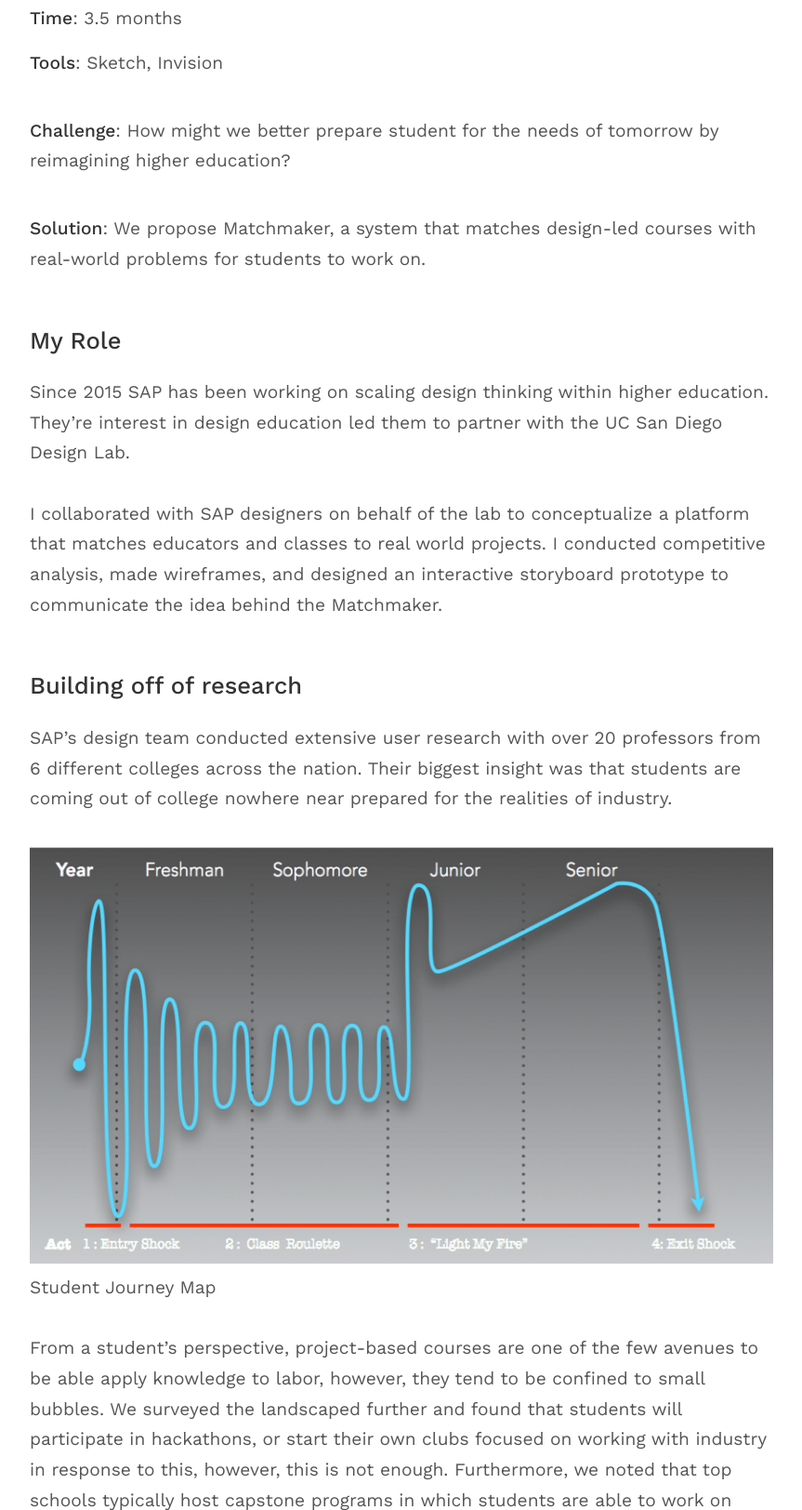
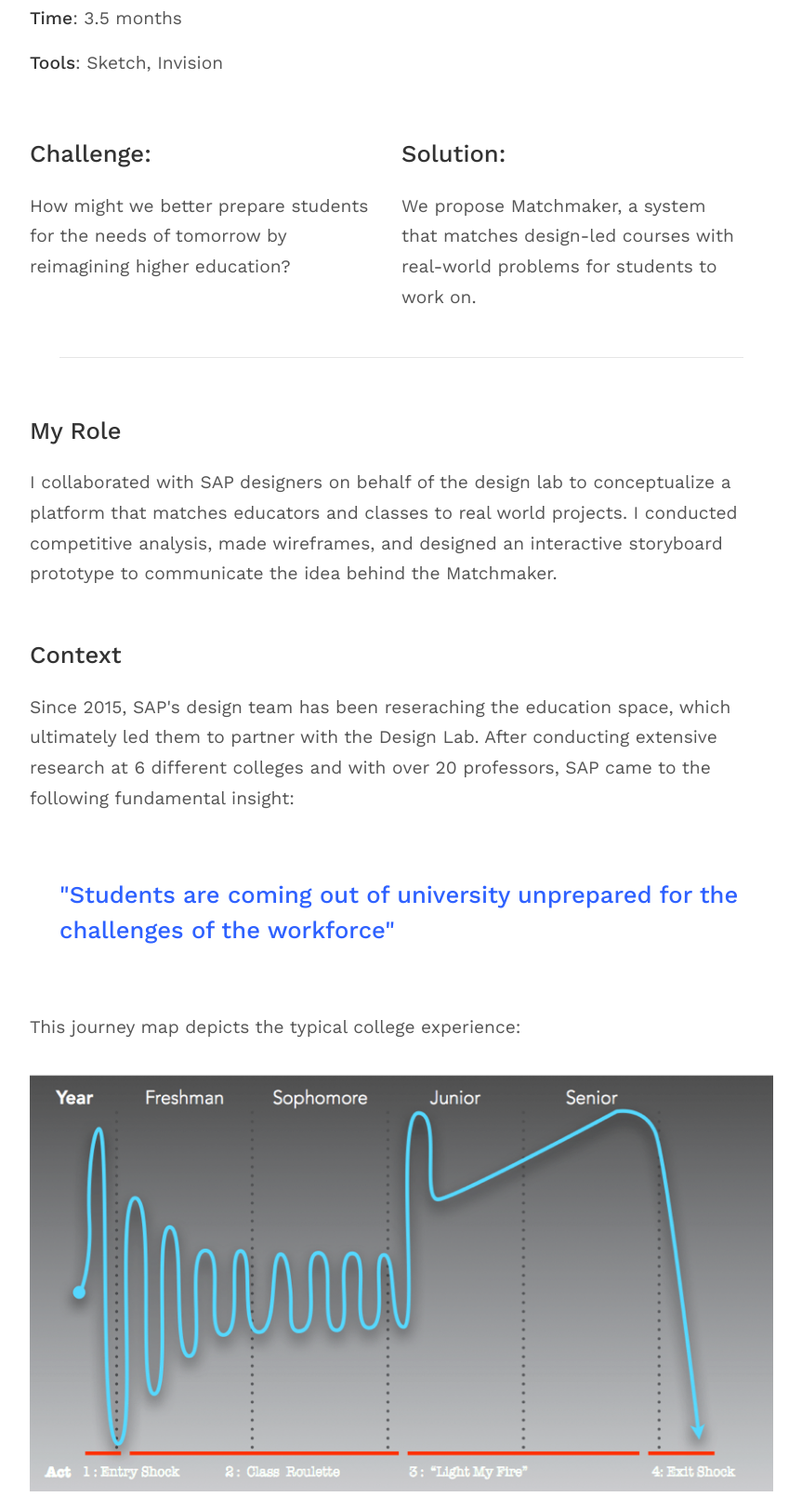
Before and after one commit to barreraelmer/barreraelmer.github.io, a plain HTML site: page matchmaker.html in a window 1280 px wide. Shown: the part 640-2264 px from the top of the page at 93% size, without its empty margins (208-1071 px from the left). Drawn offline with nearby package versions, Linux system fonts and the light colour scheme.

Commit message:
Added content

```diff
--- a/css/stylesheet.css
+++ b/css/stylesheet.css
@@ -60,6 +60,14 @@ a:hover {
 
 .align-right {
   text-align: right;
+}
+
+hr.break {
+    margin: 2rem 2rem;
+    border: 0;
+    height: 0;
+    border-top: 1px solid rgba(0, 0, 0, 0.1);
+    border-bottom: 1px solid rgba(255, 255, 255, 0.3);
 }
 /* Header */
 
@@ -190,12 +198,22 @@ a:hover {
   -webkit-box-flex: 1 0 50%;   /* OLD - iOS 6-, Safari 3.1-6 */
   -webkit-flex: 1 0 50%;       /* Safari 6.1+. iOS 7.1+, BB10 */
   -ms-flex: 1 0 50%;           /* IE 10 */
-
   flex: 1 0 50%;
-
 }
 
+.col-post {
+  -webkit-box-flex: 1 0 50%;   /* OLD - iOS 6-, Safari 3.1-6 */
+  -webkit-flex: 1 0 50%;       /* Safari 6.1+. iOS 7.1+, BB10 */
+  -ms-flex: 1 0 50%;           /* IE 10 */
+  flex: 1 0 50%;
+}
 
+.col-post > p {
+  max-width: 23rem;
+}
+.top-align {
+  align-items: flex-start;
+}
 
 
 
@@ -318,6 +336,12 @@ a:hover {
   flex: 0 1 auto;
 }
 
+.highlight {
+  display: inline-block;
+  margin-left: 2rem;
+  color: #2e61ff;
+}
+
 @media screen and (max-width: 48rem) {
   .container {
     padding: 0rem 1rem 0rem 1rem;
@@ -327,6 +351,6 @@ a:hover {
     font-size: 1.8rem;
   }
   .work {
-    m
+
   }
 }
--- a/matchmaker.html
+++ b/matchmaker.html
@@ -25,38 +25,77 @@
     </div>
   </div>
   <div class="container content">
+
     <h1>Matchmaker</h1>
     <p><b>Made for</b>: SAP and the Design Lab</p>
     <p><b>Time</b>: 3.5 months</p>
     <p><b>Tools</b>: Sketch, Invision</p>
     <br>
-    <p><b>Challenge</b>: How might we better prepare student for the needs of tomorrow by reimagining higher education?
+
+    <div class="row top-align">
+      <div class="col-post">
+        <h2>Challenge:</h2><p>How might we better prepare students for the needs of tomorrow by reimagining higher education?
+        </p>
+      </div>
+      <div class="col-post">
+      <h2>Solution:</h2><p>We propose Matchmaker, a system that matches design-led courses with real-world problems for students to work on.
+        </p>
+      </div>
+    </div>
+
+    <hr class="break">
+
+    <h2>My Role</h2>
+
+    <p>I collaborated with SAP designers on behalf of the design lab to conceptualize a platform that matches educators and classes to real world projects. I conducted competitive analysis, made wireframes, and designed an interactive storyboard prototype to communicate the idea behind the Matchmaker.</p>
+
+    <h2>Context</h2>
+    <p>Since 2015, SAP's design team has been reseraching the education space, which ultimately led them to partner with the Design Lab. After conducting extensive research at 6 different colleges and with over 20 professors, SAP came to the following fundamental insight:</p>
+
+    <h2 class="highlight">"Students are coming out of university unprepared for the challenges of the workforce"</h2>
+    <br><br><br>
+
+    <p>This journey map depicts the typical college experience:
+    <br><br>
+    <img class="content-img" src="img/mm/studentjourneymap.png"></img>
+    <br><br>
+    Curious about what was currently being done to address this problem, we conducted a competitive analysis:
+    <br><br>
+    <img class="content-img" src="img/mm/mmca.png"></img>
     </p>
-    <br>
-    <p><b>Solution</b>: We propose Matchmaker, a system that matches design-led courses with real-world problems for students to work on.
+    <h2>
+    We learned that:</h2>
+    <p>
+    1. Project-based courses are crucial for applying knowledge to labor, however, they are <b>confined to the university bubble.</b>
+    <br><br>
+    2. The emergence of hackathons and industry-focused clubs show that students are aware of the issue, however, this is not enough to solve it.
+    <br><br>
+    3. Schools that host capstone courses, where students can work on corporate sponsored projects have an advantage, however, these programs are limited.
     </p>
 
-    <h2>My Role</h2>
-    <p>Since 2015 SAP has been working on scaling design thinking within higher education. They’re interest in design education led them to partner with the UC San Diego Design Lab. <br><br>
-    I collaborated with SAP designers on behalf of the lab to conceptualize a platform that matches educators and classes to real world projects. I conducted competitive analysis, made wireframes, and designed an interactive storyboard prototype to communicate the idea behind the Matchmaker.</p>
+    <h2>Reframing the problem and rapidly prototyping ideas</h2>
+    <img class="content-img" src="img/mm/rapid.jpg"></img>
+    <br><br>
+    <p> We wondered, what's stopping educators from introducing real-world projects into their classrooms? So, we quickly storyboarded this concept and presented it to professors to get their input.
+    <br><br>
+    These are the main insights we got:
+    </p>
+    <h2 class="highlight">Working with industry is tricky; educators don't want their students to be seen as free labor <br><br>
+    Successful engagements with industry involve alumni that the educators already trust
+    <br><br>
+    To make it work, educators would need freedom in reframing the "industry problem" into a "teaching problem" as well
+    </h2>
+    <br><br><br>
+    <p>With this in mind, we developed our solution.</p>
 
-    <h2>Building off of research</h2>
-    <p>SAP’s design team conducted extensive user research with over 20 professors from 6 different colleges across the nation. Their biggest insight was that students are coming out of college nowhere near prepared for the realities of industry.
+    <h2>Solution</h2>
+    <p>Matchmaker is a system that matches Educators and classes with real-world problems that have appropriate flexibility and commitment. The goal is to encourage Educators to adopt these projects for their students, resulting in students coming out better prepared for the real-world.
     <br><br>
-    <img class="content-img" src="img/mm/studentjourneymap.png"></img>
-    Student Journey Map
-    <br><br>
-    From a student’s perspective, project-based courses are one of the few avenues to be able apply knowledge to labor, however, they tend to be confined to small bubbles. We surveyed the landscaped further and found that students will participate in hackathons, or start their own clubs focused on working with industry in response to this, however, this is not enough. Furthermore, we noted that top schools typically host capstone programs in which students are able to work on semester long projects with a corporate sponsor, however, these types of programs are largely limited by the educational institute's constraints.
-    <br><br>
-    <img class="content-img" src="img/mm/mmca.png"></img>
-    This petal diagram maps out other ways students can get industry experience.
-   </p>
-
-    <h2>Proposed Solution</h2>
-    <p>Matchmaker is system that matches Educators and classes with real-world problems that have appropriate flexibility and commitment. The goal is to encourage Educators to adopt these projects for their students, resulting in students coming out better prepared for the real-world.
-    <br><br>
+    We ended up prototyping it in the form of a physical storyboard with an interactive portion. Ultimately, we pitched the idea at a workshop for design thinking educators and got valuable feedback on how to improve it. More on that soon, but in the meantime –<br><br>
     <b><a href="https://projects.invisionapp.com/share/E38CX5LX4#/screens/187319312">Check out the storyboard here told from an industry perspective.</a></b>
     <p><br>
+
+    </div>
 
 
 
```
Also changed, not shown: index.html (+5 -4 lines), img/mm/rapid.jpg (added), 2 other files.
